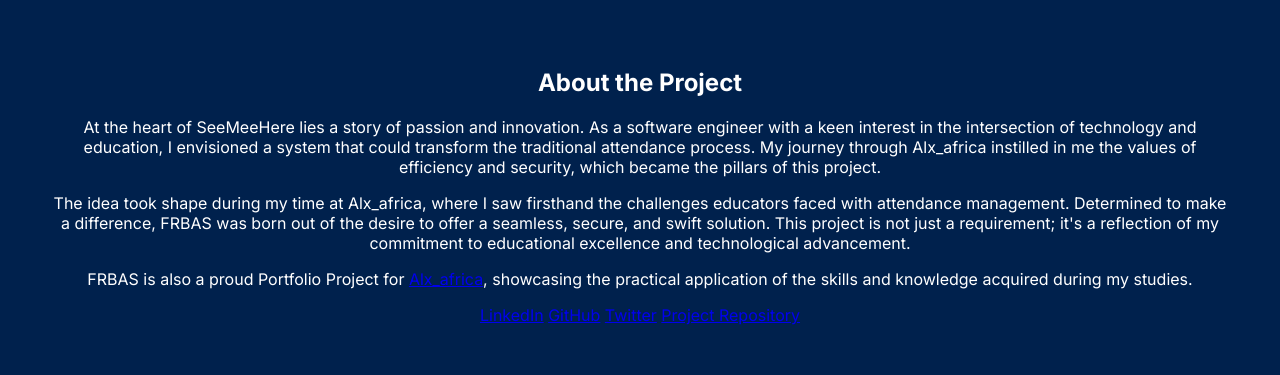
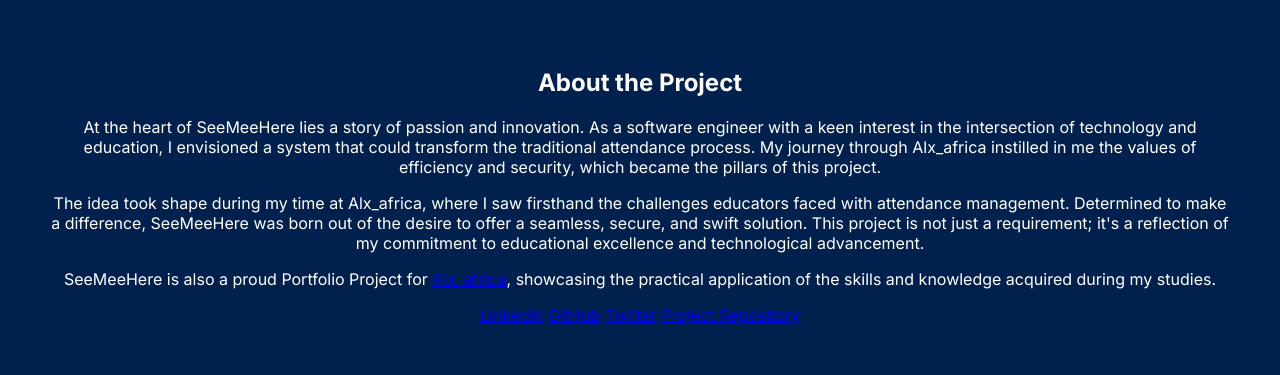
Before and after one commit to Israelshecktar/seemeehere, a Flask app: page / in a window 1280 px wide. Shown: the part 1710-2085 px from the top of the page. Run offline with Flask 3, Linux system fonts and the light colour scheme; parts of the project's set-up code (start-up, migrations or seed data) failed here and were passed over; some libraries are stand-ins or nearby versions.

Commit message:
reorganized files

```diff
--- a/templates/landing.html
+++ b/templates/landing.html
@@ -9,20 +9,16 @@
     <link href="https://fonts.googleapis.com/css2?family=Inter:wght@400;700&display=swap" rel="stylesheet">
 </head>
 <body>
-    <!-- Intro Section -->
     <header>
-		<nav>
-		</nav>
+        <nav></nav>
         <div class="intro">
             <h1>Face Recognition Based Attendance System</h1>
             <p>Revolutionizing Attendance Management with Cutting-Edge Face Recognition Technology</p>
-
             <img src="static/dashboard.jpeg" alt="Cover Image" class="cover-image">
             <a href="{{ url_for('dashboard') }}" class="cta-button">Get started</a>
         </div>
     </header>
 
-    <!-- Feature Section -->
     <section class="features">
         <article>
             <img src="feature1.jpg" alt="Real-time Face Detection">
@@ -41,18 +37,17 @@
         </article>
     </section>
 
-	<!-- About Section -->
     <section class="about">
         <h2>About the Project</h2>
         <p>At the heart of SeeMeeHere lies a story of passion and innovation. As a software engineer with a keen interest in the intersection of technology and education, I envisioned a system that could transform the traditional attendance process. My journey through Alx_africa instilled in me the values of efficiency and security, which became the pillars of this project.</p>
-    <p>The idea took shape during my time at Alx_africa, where I saw firsthand the challenges educators faced with attendance management. Determined to make a difference, FRBAS was born out of the desire to offer a seamless, secure, and swift solution. This project is not just a requirement; it's a reflection of my commitment to educational excellence and technological advancement.</p>
-    <p>FRBAS is also a proud Portfolio Project for <a href="https://www.alxafrica.com/" target="_blank">Alx_africa</a>, showcasing the practical application of the skills and knowledge acquired during my studies.</p>
+        <p>The idea took shape during my time at Alx_africa, where I saw firsthand the challenges educators faced with attendance management. Determined to make a difference, SeeMeeHere was born out of the desire to offer a seamless, secure, and swift solution. This project is not just a requirement; it's a reflection of my commitment to educational excellence and technological advancement.</p>
+        <p>SeeMeeHere is also a proud Portfolio Project for <a href="https://www.alxafrica.com/" target="_blank">Alx_africa</a>, showcasing the practical application of the skills and knowledge acquired during my studies.</p>
         <div class="social-links">
-        <!-- Social and Repository Links -->
             <a href="https://www.linkedin.com/in/israel-ewedairo-439bb5240" target="_blank">LinkedIn</a>
             <a href="https://github.com/Israelshecktar" target="_blank">GitHub</a>
             <a href="https://twitter.com/shecktar5" target="_blank">Twitter</a>
             <a href="https://github.com/Israelshecktar/seemeehere" target="_blank">Project Repository</a>
         </div>
     </section>
+</body>
 </html>
```
Lines whose indentation alone changed are shown as unchanged.
